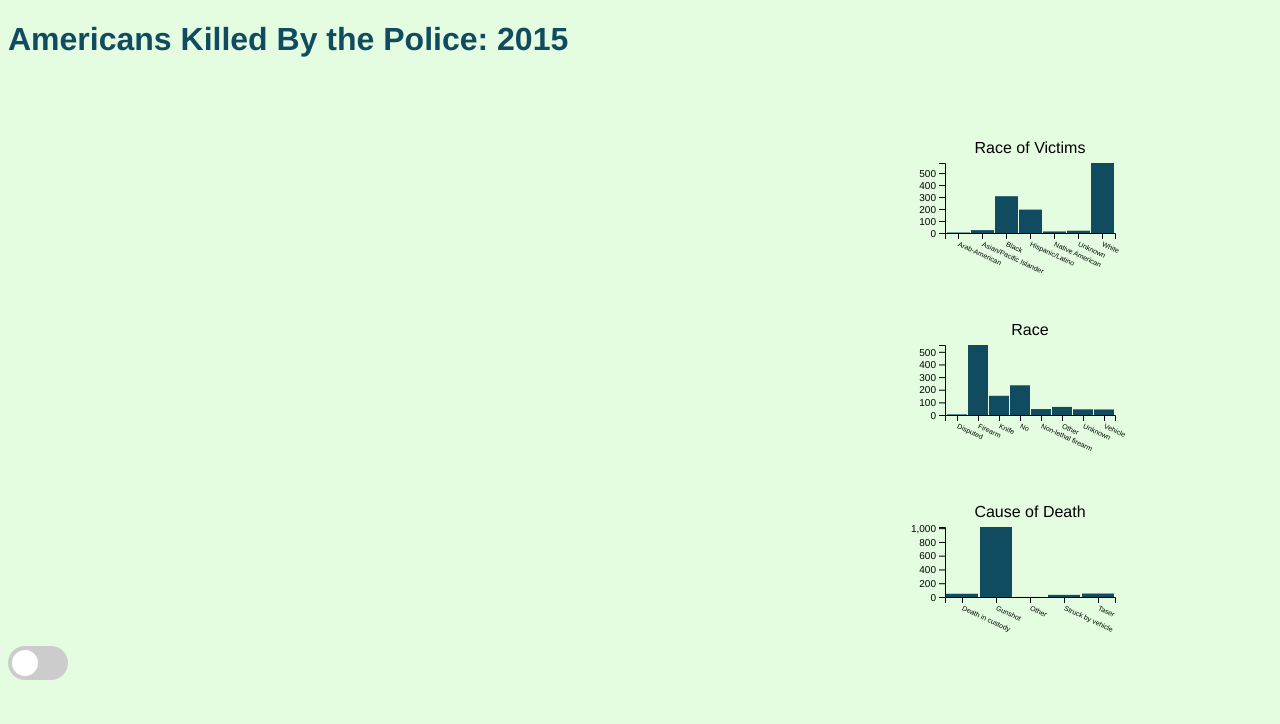
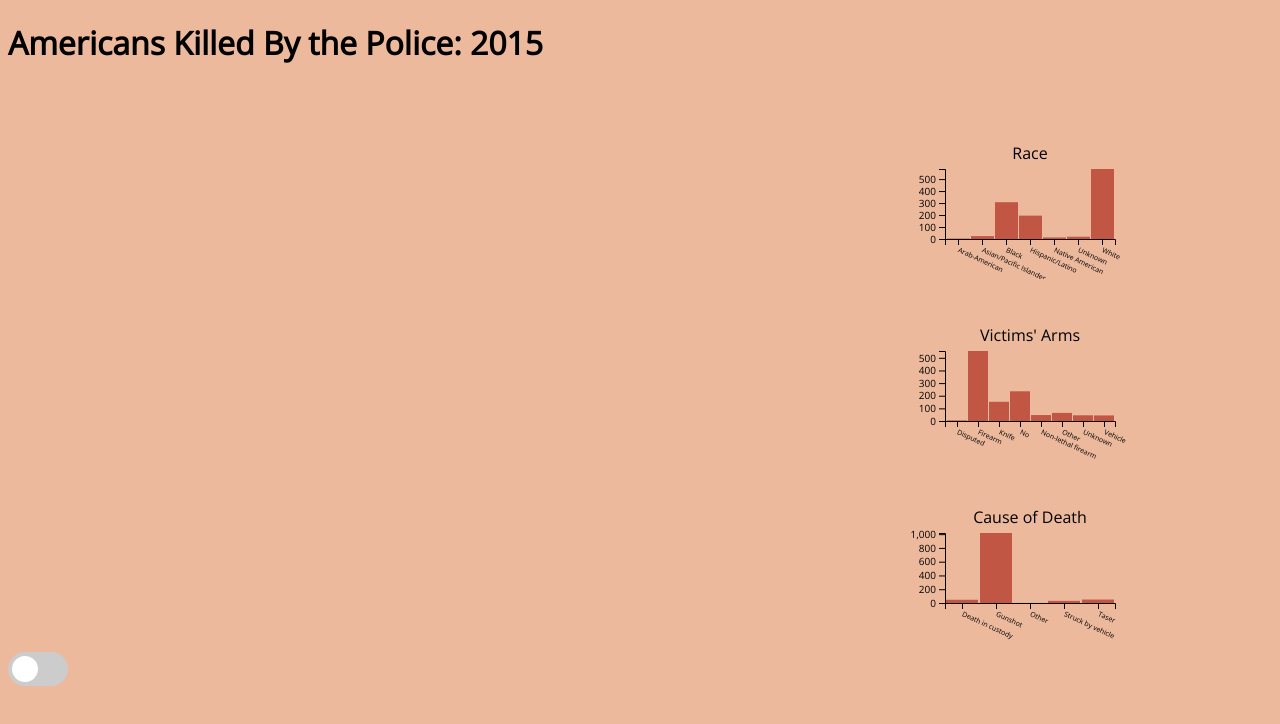
Before and after one commit to HoodPanther/Police-Killing-Visualization, a plain HTML site: page police_killing.html in a window 1280 px wide. Drawn offline with nearby package versions, Linux system fonts and the light colour scheme; no server answers.

Commit message:
Add files via upload

```diff
--- a/police_killing.html
+++ b/police_killing.html
@@ -5,17 +5,24 @@
 		<title>Americans Killed By the Police</title>
 		<script type="text/javascript" src="https://d3js.org/d3.v4.min.js"></script>
 		<style>
+			@import url('https://fonts.googleapis.com/css?family=Open+Sans');
+
+			@font-face {
+				font-family: "Open Sans";
+				src: url("https://fonts.googleapis.com/css?family=Open+Sans");
+			}
+
 			body {
-				background-color: #E4FDE1;
+				background-color: #ECB99D;
 			}
 
 			h1 {
-				color: #114B5F;
-				font-family: Helvetica;
+				color: 'black';
+				font-family: Open Sans;
 			}
 
 			text {
-				font-family: Helvetica;
+				font-family: Open Sans;
 			}
 
 			.axis path,
@@ -64,7 +71,7 @@
 			}
 
 			input:checked + .slider {
-				background-color: black;
+				background-color: #640209;
 			}
 
 
@@ -116,10 +123,10 @@
 			var graph_padding_w = 40;
 
 			//Color Scheme
-			var color_points = "#6B2737";
-			var color_points_stroke = "black"
-			var color_map = "#F45B69";
-			var color_bar_graph = "#114B5F";
+			var color_map = "#640209";
+			var color_points = "#D5775F";
+			var color_points_stroke = "#861C19"
+			var color_bar_graph = "#C05643";
 			var color_extra = "#242F40";
 
 
@@ -281,7 +288,7 @@
 					.attr("y", 30)
 					.attr("text-anchor","middle")
 					.style("font-size","16px")
-					.text("Race of Victims");
+					.text("Race");
 
 			});
 
@@ -348,7 +355,7 @@
 					.attr("y", 30)
 					.attr("text-anchor","middle")
 					.style("font-size","16px")
-					.text("Race");
+					.text("Victims' Arms");
 			});
 			//graph 3: cause of death
 			d3.json("how2015.json", function(json) {
```
